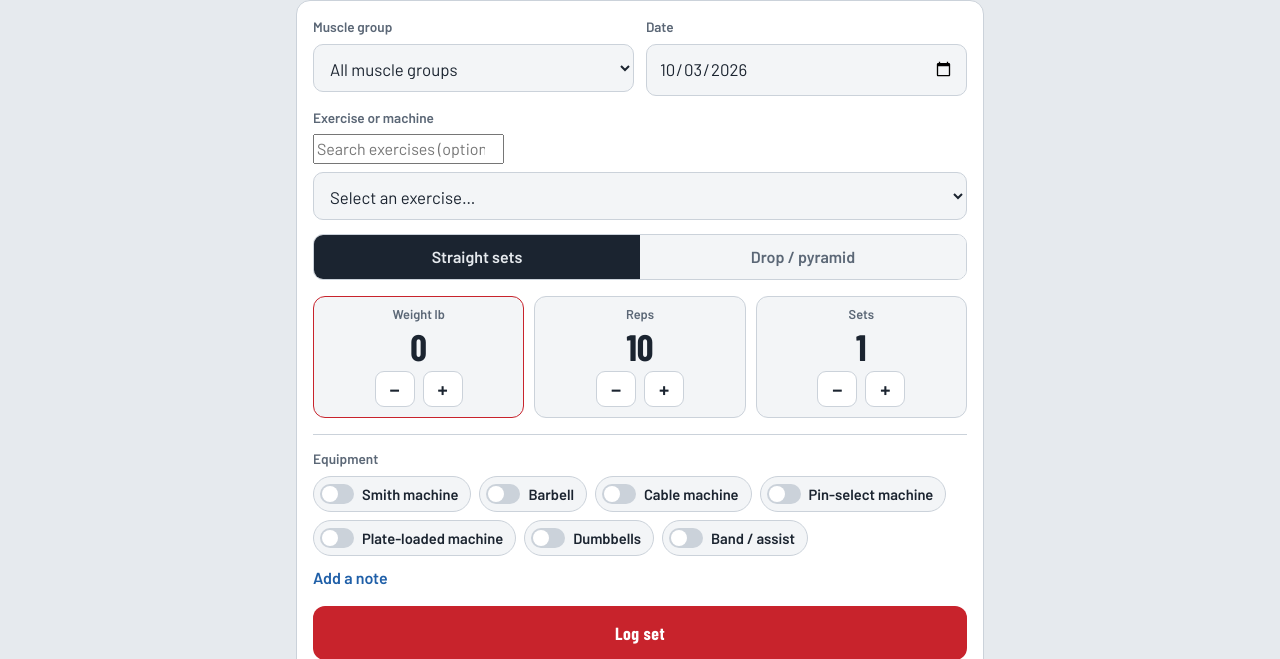
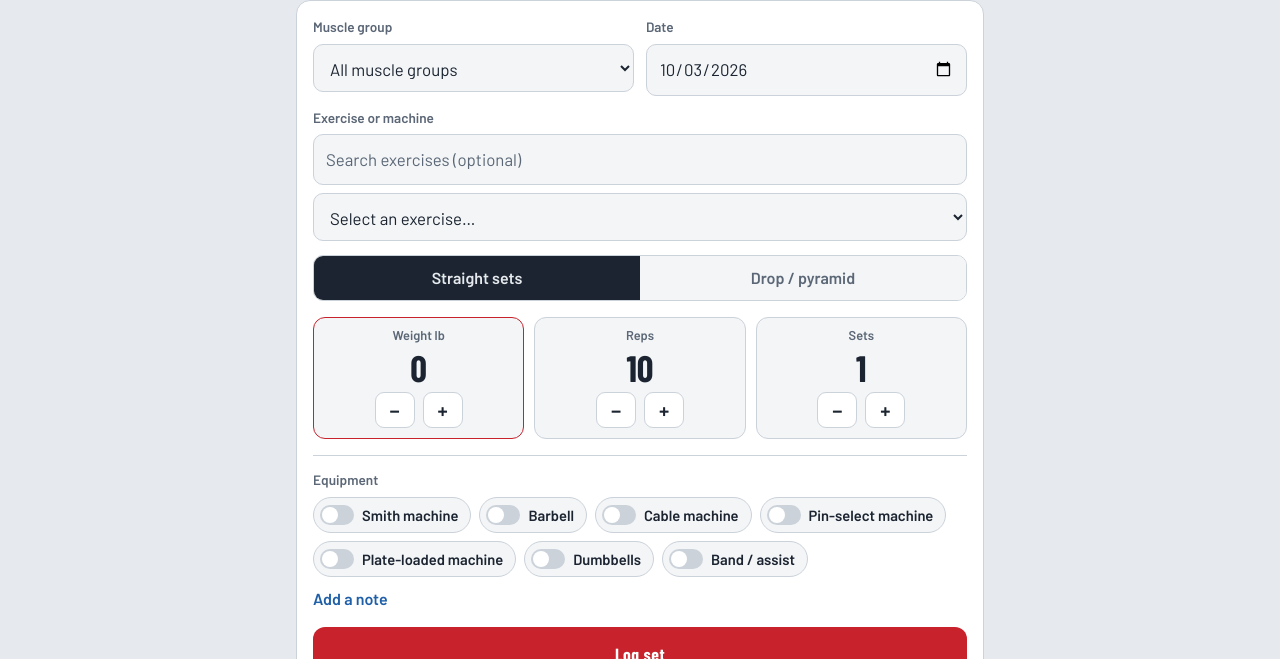
Before and after one commit to Deejaroni/Lift-Log, a plain HTML site: page index.html in a window 1280 px wide. Shown: the part 85-744 px from the top of the page. Drawn offline with Linux system fonts and the light colour scheme.

Commit message:
Add files via upload

```diff
--- a/index.html
+++ b/index.html
@@ -26,6 +26,7 @@
   --bg:#E6EAEE; --surface:#FFFFFF; --ink:#1B2430; --muted:#5B6776; --line:#CBD2DA;
   --red:#C8232C; --blue:#1F5FA8; --yellow:#D99A00; --green:#2E8B57;
   --field:#F3F5F7;
+  color-scheme:light;
   box-sizing:border-box;
   padding-top:env(safe-area-inset-top,0px); padding-bottom:env(safe-area-inset-bottom,0px);
 }
@@ -33,9 +34,11 @@
   :root:not([data-theme="light"]){
     --bg:#151A21; --surface:#1F2630; --ink:#E9EDF2; --muted:#9AA6B4; --line:#323C48;
     --red:#E5484D; --blue:#4C8FE0; --yellow:#F0B429; --green:#3FB27A; --field:#28313C;
+    color-scheme:dark;
   }
 }
 :root[data-theme="dark"]{
+  color-scheme:dark;
   --bg:#151A21; --surface:#1F2630; --ink:#E9EDF2; --muted:#9AA6B4; --line:#323C48;
   --red:#E5484D; --blue:#4C8FE0; --yellow:#F0B429; --green:#3FB27A; --field:#28313C;
 }
@@ -64,9 +67,12 @@ nav.tabs button[aria-selected="true"]{color:var(--ink);border-top-color:var(--re
 [hidden]{display:none!important}
 .panel{background:var(--surface);border:1px solid var(--line);border-radius:14px;padding:16px;margin-bottom:16px}
 label.lbl{display:block;font-size:.85rem;font-weight:600;color:var(--muted);margin-bottom:6px}
-input[type=text],input[type=date],input[type=number],select{width:100%;background:var(--field);border:1px solid var(--line);border-radius:10px;padding:12px;font-size:1.05rem}
+input[type=text],input[type=search],input[type=date],input[type=number],select{width:100%;background:var(--field);border:1px solid var(--line);border-radius:10px;padding:12px;font-size:1.05rem}
 .row{display:grid;gap:12px}
 .row>*{min-width:0}
+input[type=search]{-webkit-appearance:none;appearance:none;color:var(--ink)}
+input[type=search]::-webkit-search-decoration{-webkit-appearance:none}
+input::placeholder{color:var(--muted);opacity:1}
 .row.pair{grid-template-columns:1fr 1fr}
 input,select{min-width:0;max-width:100%}
 input[type=date]{-webkit-appearance:none;appearance:none;display:block;min-height:52px;line-height:1.3}
--- a/sw.js
+++ b/sw.js
@@ -1,6 +1,6 @@
 // Lift Log service worker: caches the app so it works offline.
 // When you change any file, bump VERSION so users get the update.
-const VERSION = "liftlog-v14";
+const VERSION = "liftlog-v15";
 const FILES = [
   "./", "index.html", "manifest.webmanifest", "vendor/chart.umd.min.js",
   "fonts/barlow-latin-400-normal.woff2", "fonts/barlow-latin-500-normal.woff2", "fonts/barlow-latin-600-normal.woff2",
```
